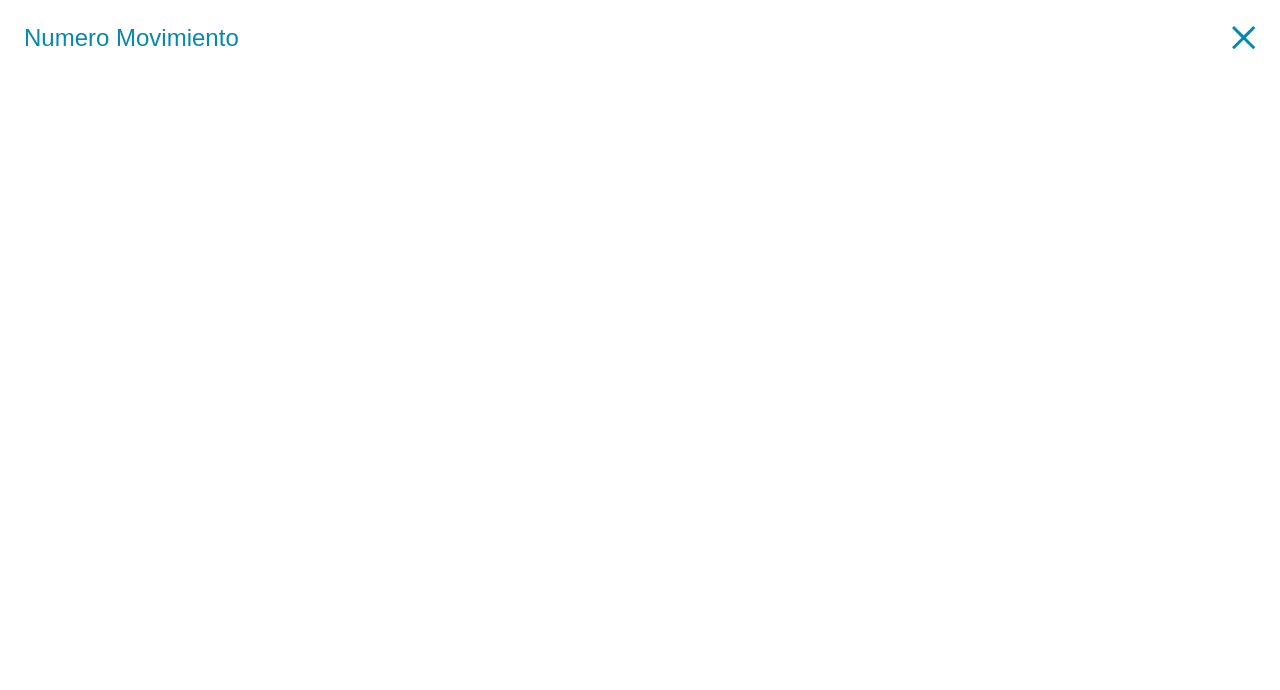
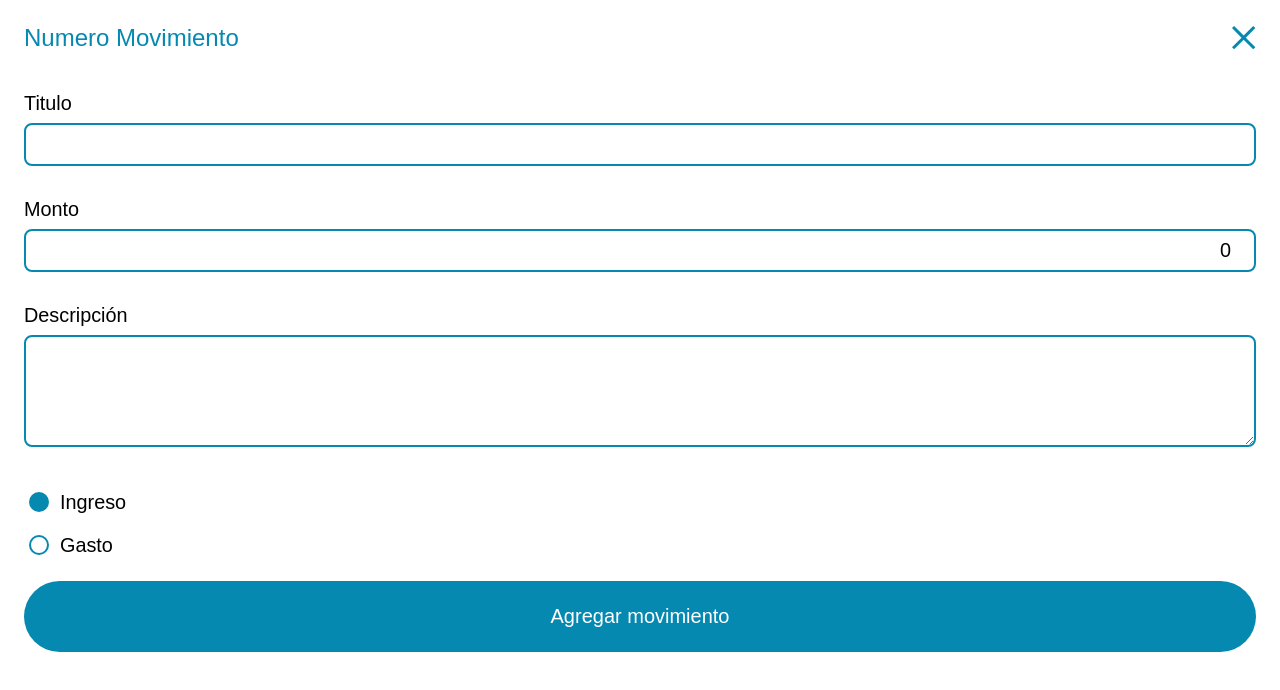
Before and after one commit to jregaladom/CashFlow, a Vue app: page / in a window 1280 px wide. Both pictures are taken after a click on the button "Agregar movimiento". Shown: the top 690 px of the page. Built offline with nearby package versions, Linux system fonts and the light colour scheme.

Commit message:
Avance curso

```diff
--- a/src/components/Action/Index.vue
+++ b/src/components/Action/Index.vue
@@ -3,7 +3,35 @@
         Agregar movimiento
     </button>
     <Teleport to="#app">
-        <Modal v-show="showModal" @close="showModal = false" />
+        <Modal v-show="showModal" @close="showModal = false" >
+            <form @submit.prevent="submit">
+                <div class="field">
+                    <label for="date">Titulo</label>
+                    <input type="text" v-model="title">
+                </div>
+                <div class="field">
+                    <label for="amount">Monto</label>
+                    <input type="number" id="amount"  v-model="amount">
+                </div>
+                <div class="field">
+                    <label for="description">Descripción</label>
+                    <textarea rows="4" id="description"  v-model="description" />
+                </div>
+                <div class="field">
+                    <label for="type" class="radio-label">
+                        <input type="radio" id="type" name="type" value="income" v-model="type">
+                        <span>Ingreso</span>
+                    </label>
+                    <label for="type" class="radio-label">
+                        <input type="radio" id="type" name="type" value="expense" v-model="type">
+                        <span>Gasto</span>
+                    </label>
+                </div>
+                <div class="action">
+                    <button type="submit">Agregar movimiento</button>
+                </div>
+            </form>
+        </Modal>
     </Teleport>
 </template>
 <script setup>
@@ -12,6 +40,15 @@ import { ref } from 'vue';
 import Modal from '@/components/Action/Modal.vue'
 
 const showModal = ref(false);
+const title = ref('');
+const amount = ref(0);
+const description = ref('');
+const type = ref('income');
+
+const submit = () => {
+    console.log(title.value, amount.value, description.value, type.value);
+    showModal.value = false;
+}
 
 
 </script>
--- a/src/components/Home.vue
+++ b/src/components/Home.vue
@@ -6,7 +6,7 @@
         <template #resume>
             <Resume :label="'Ahorro Total'"  :total-amount="100000" >
                 <template #graphic>
-                    grafic
+                    <Graphic :amounts="amounts" />
                 </template>
                 <template #action >
                     <Action/>
@@ -24,6 +24,7 @@ import Header from '@/components/Header.vue';
 import Resume from '@/components/Resume/Index.vue';
 import Movements from '@/components/Movements/Index.vue';
 import Action from '@/components/Action/Index.vue';
+import Graphic from '@/components/Resume/Graphic.vue';
 
 const movements = [
 {
@@ -58,4 +59,6 @@ const movements = [
         },
 ]
 
+const amounts = [2000, 500, -100, 1000, 1000];
+
 </script>
--- /dev/null
+++ b/src/components/Resume/Graphic.vue
@@ -0,0 +1,60 @@
+import { computed } from 'vue';
+<template>
+    <div>
+        <svg viewBox="0 0 300 200">
+            <line
+             stroke="#c4c4c4"
+             stroke-with="2"
+             x1="0"
+             y1="100"
+             x2="300"
+             y2="100"
+            />
+            <polyline
+                fill="none"
+                stroke="#0689B0"
+                stroke-width="2"
+                :points="points"/>
+                <line
+                stroke="#04b500"
+                stroke-with="2"
+                x1="200"
+                y1="0"
+                x2="200"
+                y2="200"/>
+
+        </svg>
+        <p>Últimos 30 días</p>
+        {{ points  }}
+    </div>
+</template>
+<script setup>
+import { computed, defineProps, toRefs } from 'vue';
+
+const props = defineProps({
+    amounts: {
+        type: Array,
+        default: () => [],
+    },
+});
+
+const { amounts } = toRefs(props);
+
+
+const points = computed(() => {
+   const total = amounts.value.length;
+   const x = 300 / (total - 1);
+    return amounts.value.map((amount, index) => {
+        const y = 100 - (amount * 100) / 1000;
+        return `${index * x},${y}`;
+    }).join(' ');
+});
+</script>
+<style scoped>
+svg{
+    width: 100%;
+}
+p {
+    text-align: center;
+}
+</style>
--- a/src/components/Resume/Index.vue
+++ b/src/components/Resume/Index.vue
@@ -14,7 +14,7 @@
 
 <script setup>
 
-import { toRefs, computed } from 'vue';
+import { toRefs, computed, defineProps } from 'vue';
 
 const props = defineProps(
     {
```
